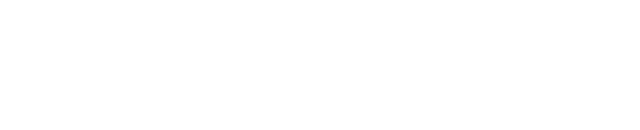
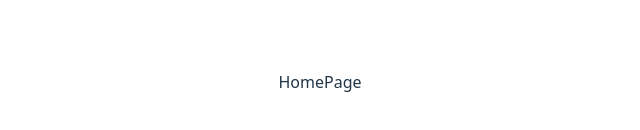
Before and after one commit to celizond/martian-fudo, a React (Vite) app: page /home in a window 1280 px wide. Before the commit this address had no page. Shown: the part 318-448 px from the top of the page, without its empty margins (320-960 px from the left). Built offline with nearby package versions, Linux system fonts and the light colour scheme.

Commit message:
martian router

```diff
--- a/src/Router/AppRouter.tsx
+++ b/src/Router/AppRouter.tsx
@@ -1,10 +1,12 @@
 import { Route, Routes } from 'react-router-dom';
 import { AuthRouter } from './AuthRouter';
+import { MartianRouter } from './MartianRouter';
 
 export const AppRouter = () => {
   return (
     <Routes>
         <Route path='/auth/*' element={<AuthRouter />} />
+        <Route path='/*' element={<MartianRouter />} />
     </Routes>
   )
 }
--- /dev/null
+++ b/src/Router/MartianRouter.tsx
@@ -0,0 +1,12 @@
+import { Navigate, Route, Routes } from "react-router-dom"
+import { HomePage } from "../pages/HomePage"
+
+
+export const MartianRouter = () => {
+  return (
+    <Routes>
+        <Route path='/home' element={<HomePage />} />
+        <Route path='/*' element={<Navigate to='/home'/>} />
+    </Routes>
+  )
+}
--- /dev/null
+++ b/src/pages/HomePage.tsx
@@ -0,0 +1,6 @@
+
+export const HomePage = () => {
+  return (
+    <div>HomePage</div>
+  )
+}
```
